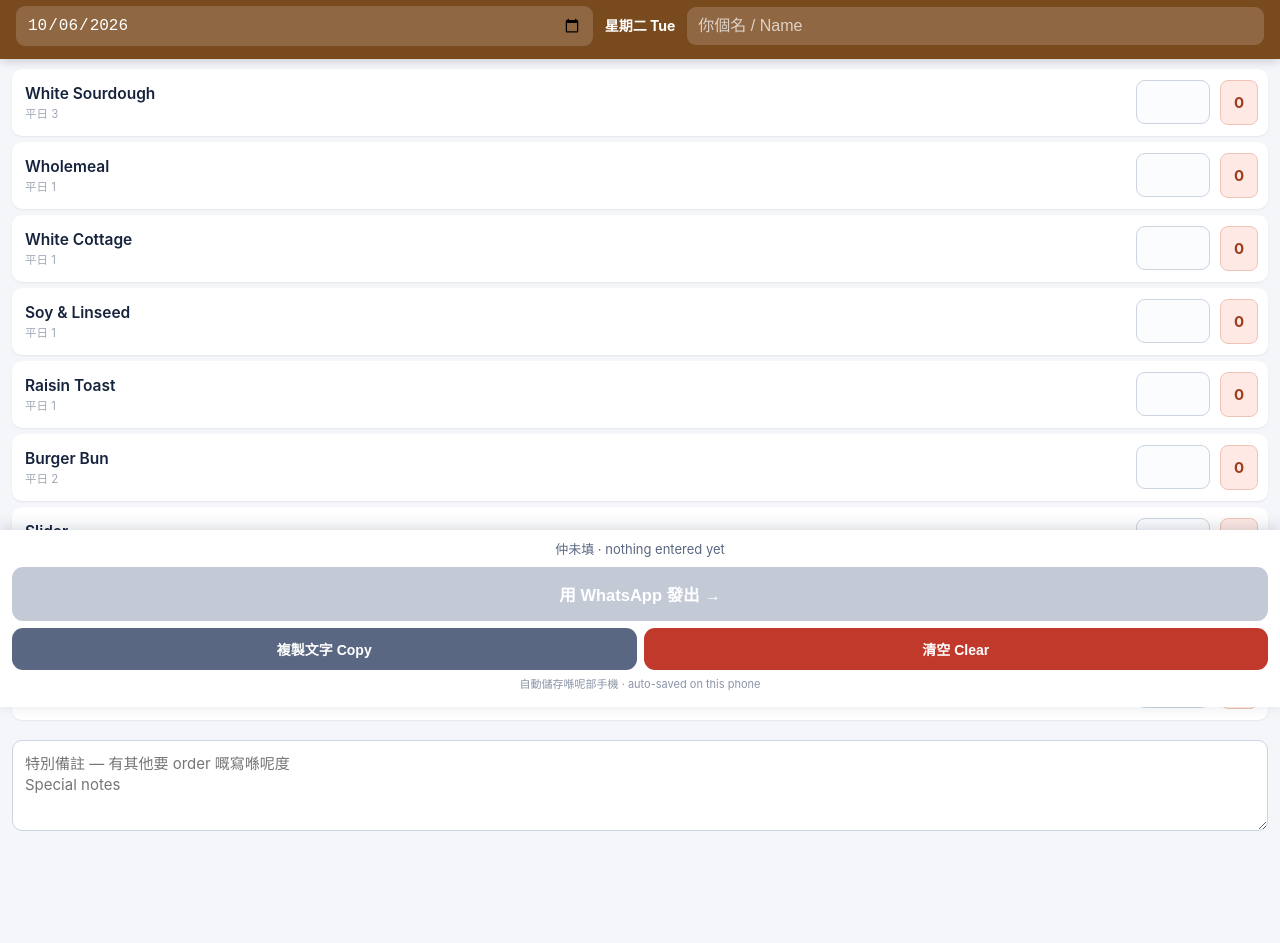
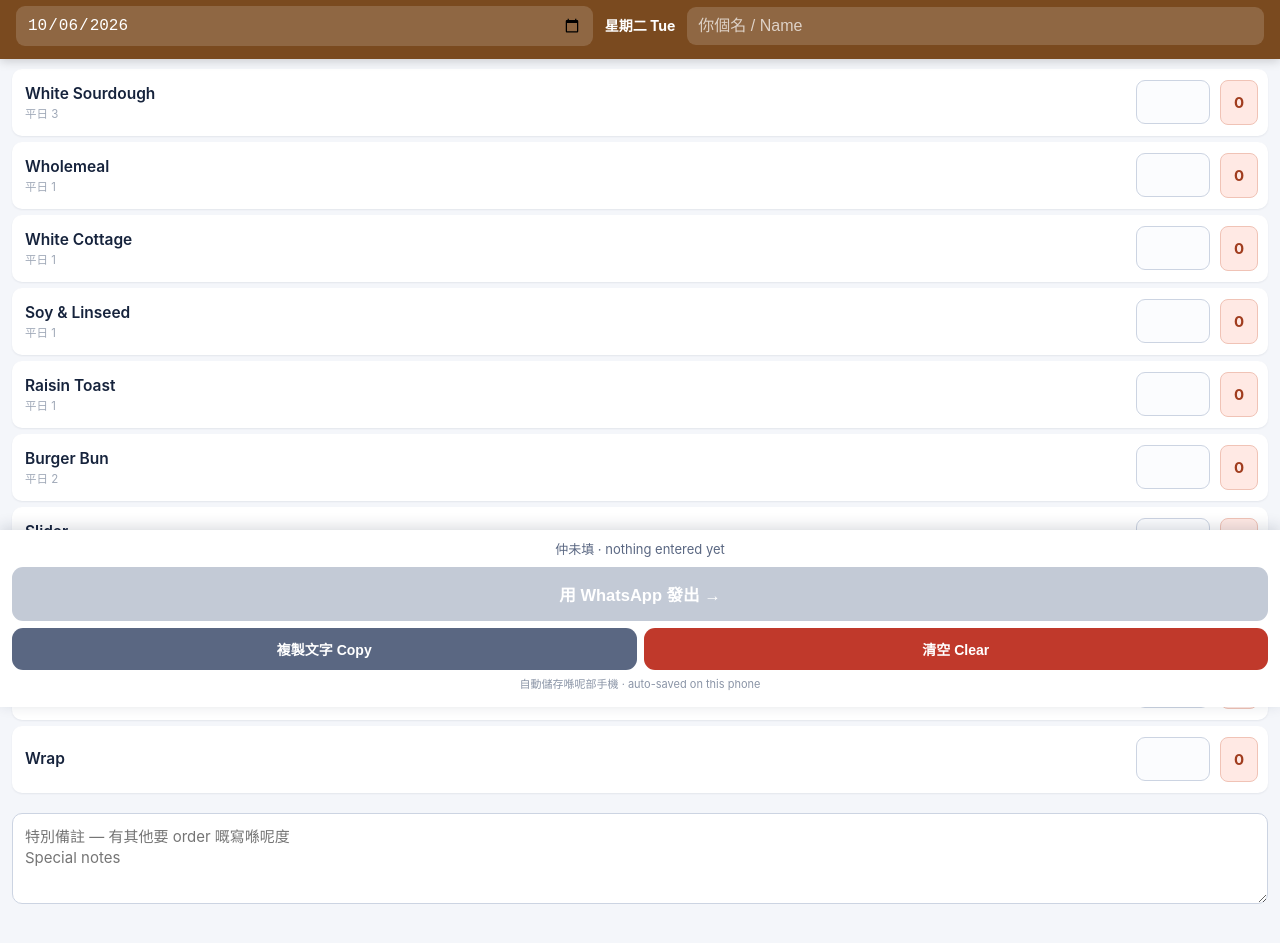
Before and after one commit to lankwongcn-debug/bread-order, a plain HTML site: page index.html in a window 1280 px wide. Shown: the part 93-1036 px from the top of the page. Drawn offline with Linux system fonts and the light colour scheme.

Commit message:
Add Wrap

```diff
--- a/index.html
+++ b/index.html
@@ -73,6 +73,7 @@ button:disabled{background:#c3cad6}
 <label class="row"><span class="nm">Slider<span class="usual">平日 1</span></span><input type="number" inputmode="numeric" min="0" step="1" data-n="Slider" placeholder="" oninput="upd()"><span class="z" onclick="setZero(this);return false;">0</span></label>
 <label class="row"><span class="nm">Croissant<span class="usual">平日 9</span></span><input type="number" inputmode="numeric" min="0" step="1" data-n="Croissant" placeholder="" oninput="upd()"><span class="z" onclick="setZero(this);return false;">0</span></label>
 <label class="row"><span class="nm">Almond Croissant<span class="usual">平日 6</span></span><input type="number" inputmode="numeric" min="0" step="1" data-n="Almond Croissant" placeholder="" oninput="upd()"><span class="z" onclick="setZero(this);return false;">0</span></label>
+<label class="row"><span class="nm">Wrap</span><input type="number" inputmode="numeric" min="0" step="1" data-n="Wrap" placeholder="" oninput="upd()"><span class="z" onclick="setZero(this);return false;">0</span></label>
 <textarea id="note" rows="3" placeholder="特別備註 — 有其他要 order 嘅寫喺呢度&#10;Special notes" oninput="upd()"></textarea>
 </div>
 
```
